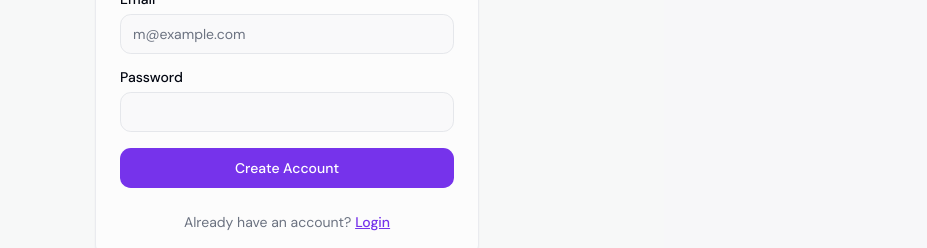
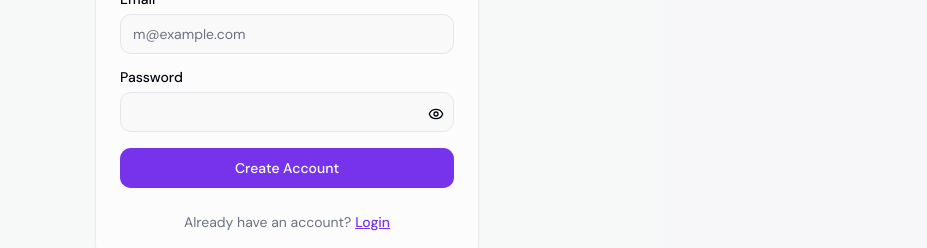
Before and after one commit to Kuber2209/PUrge--Task-Manager-1, a Next.js app: page /signup in a window 1280 px wide. Shown: the part 439-687 px from the top of the page, without its empty margins (353-1280 px from the left). Built offline with nearby package versions, Linux system fonts and the light colour scheme; no server answers.

Commit message:
and i cant see "see password" icon in sign up section

```diff
--- a/src/app/signup/page.tsx
+++ b/src/app/signup/page.tsx
@@ -14,7 +14,7 @@ import { Card, CardContent, CardDescription, CardHeader, CardTitle, CardFooter }
 import { Input } from '@/components/ui/input';
 import { Label } from '@/components/ui/label';
 import { useToast } from '@/hooks/use-toast';
-import { Loader2 } from 'lucide-react';
+import { Loader2, Eye, EyeOff } from 'lucide-react';
 import { Alert, AlertDescription, AlertTitle } from '@/components/ui/alert';
 import { ThemeToggle } from '@/components/theme-toggle';
 
@@ -71,6 +71,7 @@ export default function SignupPage() {
   const { toast } = useToast();
   const [error, setError] = useState<string | null>(null);
   const [isGoogleLoading, setIsGoogleLoading] = useState(false);
+  const [showPassword, setShowPassword] = useState(false);
 
   const { register, handleSubmit, formState: { errors, isSubmitting } } = useForm<SignupFormData>({
     resolver: zodResolver(signupSchema),
@@ -161,9 +162,19 @@ export default function SignupPage() {
               <Input id="email" type="email" placeholder="m@example.com" {...register('email')} />
               {errors.email && <p className="text-sm text-destructive">{errors.email.message}</p>}
             </div>
-            <div className="grid gap-2">
+            <div className="grid gap-2 relative">
               <Label htmlFor="password">Password</Label>
-              <Input id="password" type="password" {...register('password')} />
+              <Input id="password" type={showPassword ? 'text' : 'password'} {...register('password')} />
+              <Button
+                type="button"
+                variant="ghost"
+                size="icon"
+                className="absolute bottom-1 right-1 h-7 w-7"
+                onClick={() => setShowPassword(!showPassword)}
+              >
+                {showPassword ? <EyeOff className="h-4 w-4" /> : <Eye className="h-4 w-4" />}
+                <span className="sr-only">{showPassword ? 'Hide password' : 'Show password'}</span>
+              </Button>
               {errors.password && <p className="text-sm text-destructive">{errors.password.message}</p>}
             </div>
             <Button type="submit" className="w-full" disabled={isSubmitting || isGoogleLoading}>
```
